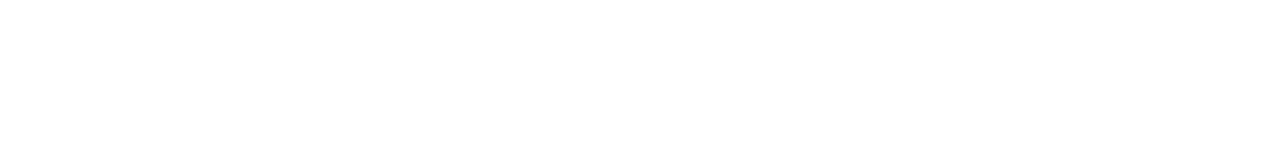
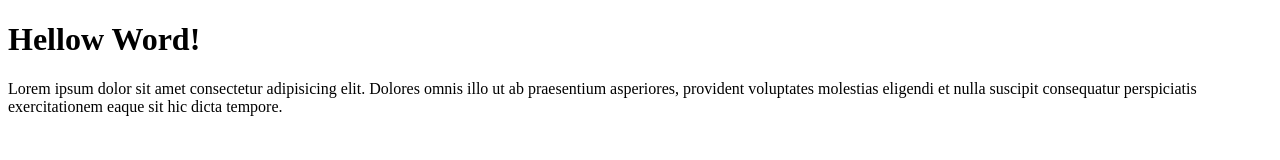
Before and after one commit to rb-alves/primeiro-repositorio, a plain HTML site: page index.html in a window 1280 px wide. Drawn offline with Linux system fonts and the light colour scheme.

Commit message:
Adicionado titulo

```diff
--- a/index.html
+++ b/index.html
@@ -6,6 +6,7 @@
     <title>Git e GitHub</title>
 </head>
 <body>
-
+    <h1>Hellow Word!</h1>
+    <p>Lorem ipsum dolor sit amet consectetur adipisicing elit. Dolores omnis illo ut ab praesentium asperiores, provident voluptates molestias eligendi et nulla suscipit consequatur perspiciatis exercitationem eaque sit hic dicta tempore.</p>
 </body>
 </html>
```
